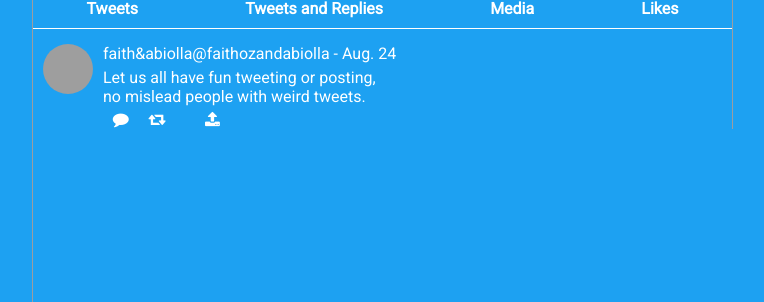
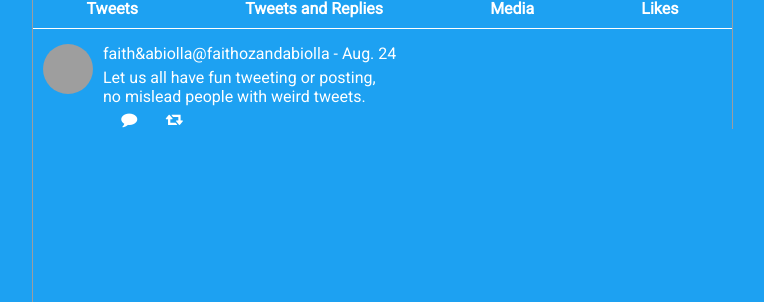
Before and after one commit to Obony/X-clone, a Flask app: page /profile in a window 1280 px wide. Shown: the part 408-710 px from the top of the page, without its empty margins (267-1031 px from the left). Run offline with Flask 2, Linux system fonts and the light colour scheme; a user stored in the database is signed in; some libraries are stand-ins or nearby versions; grey boxes are pictures that could not be loaded.

Commit message:
Update profile.html

```diff
--- a/templates/profile.html
+++ b/templates/profile.html
@@ -57,8 +57,7 @@
                     <ul class="retweeticons">
                         <i class="fa fa-comment" aria-hidden="true"></i>
                         <i class="fa fa-retweet" aria-hidden="true"></i>
-                        <i class="fa fa-loveseat"></i>
-                        <i class="fa fa-upload" aria-hidden="true"></i>
+                        <i class="fa fa-love-seat" aria-hidden="true"></i>
                     </ul>
                 </div>
 
```
